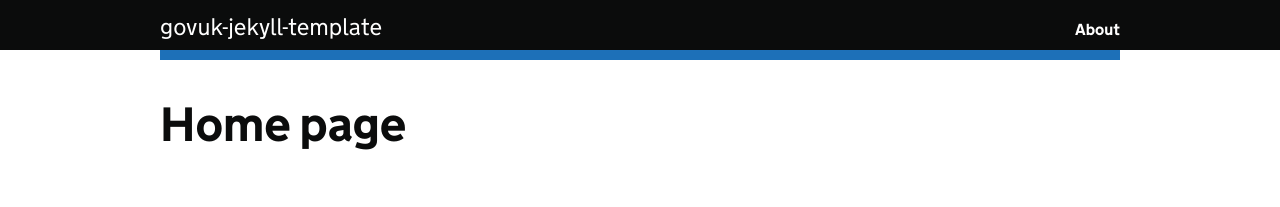
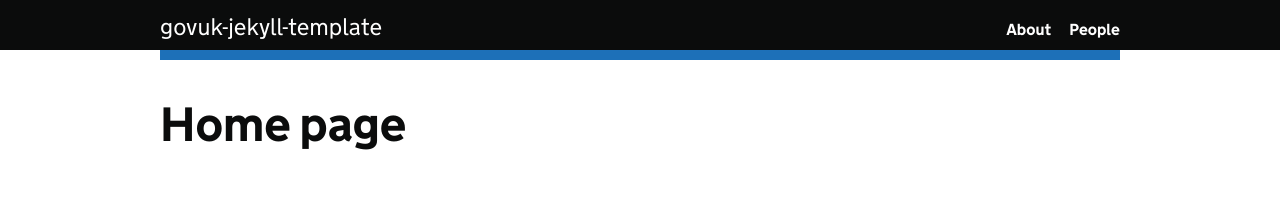
Before and after one commit to gillespied/workspace, a Jekyll site: the page built from index.markdown, in a window 1280 px wide. Shown: the top 207 px of the page. Built offline with Jekyll 4.4.1, drawn with Linux system fonts in a browser that asks for light colours.

Commit message:
Added a link to peoplec page.

```diff
--- a/_layouts/default.html
+++ b/_layouts/default.html
@@ -35,6 +35,9 @@
           <ul id="navigation" class="govuk-header__navigation-list">
               <li class="govuk-header__navigation-item">
                 <a class="govuk-header__link" href={{site.baseurl}}/about>About</a>
+              </li>
+              <li class="govuk-header__navigation-item">
+                <a class="govuk-header__link" href={{site.baseurl}}/people>People</a>
               </li>
           </ul>
         </nav>
```
